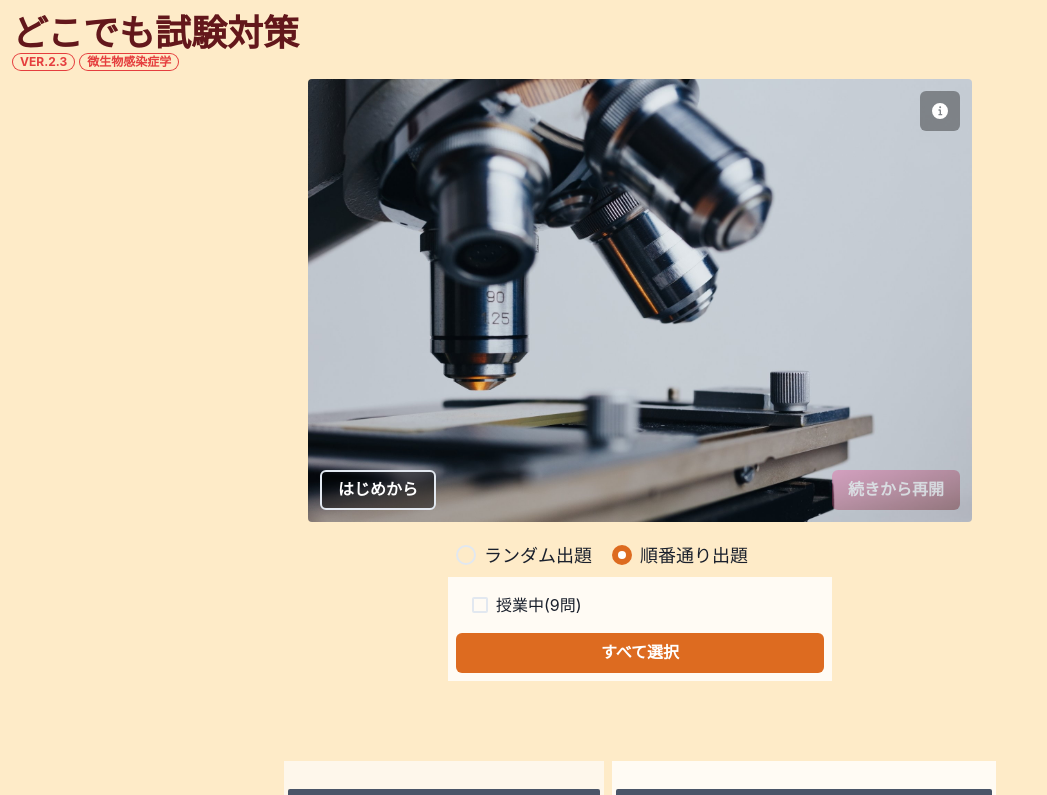
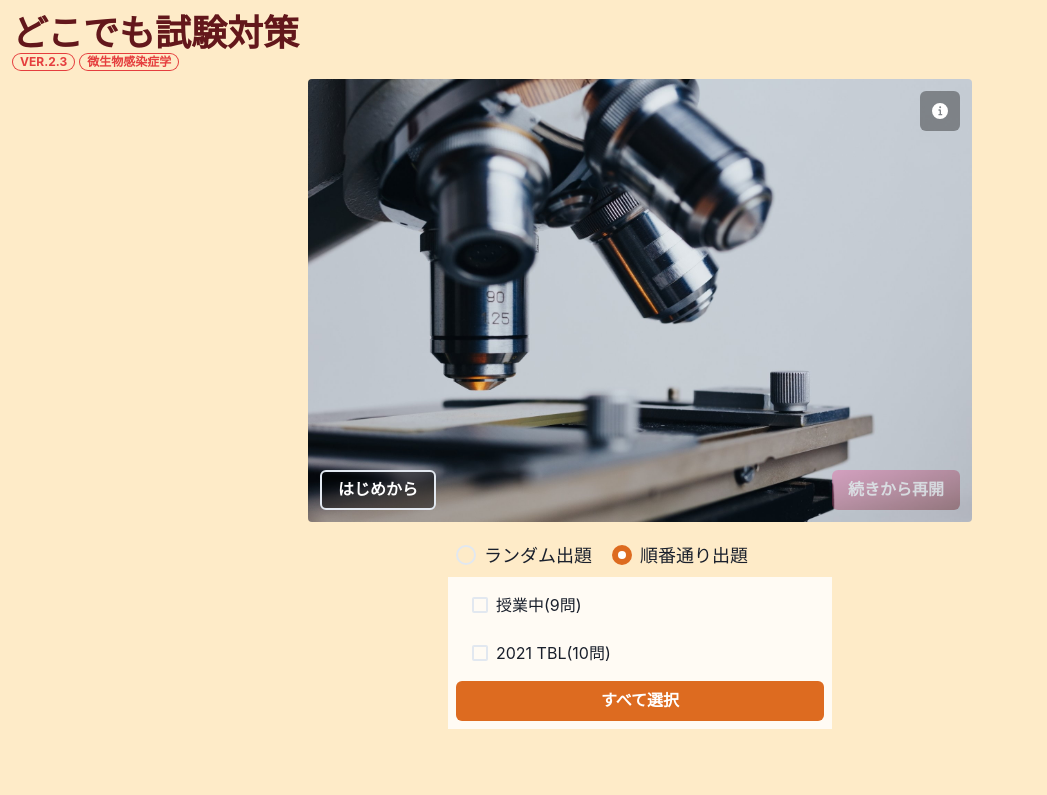
Before and after one commit to Igaki12/anywhere-microbiology, a React (Create React App) app: page / in a window 1280 px wide. Shown: the top 795 px of the page, without its empty margins (0-1047 px from the left). Built offline with nearby package versions, Linux system fonts and the light colour scheme.

Commit message:
addded from mac

```diff
--- a/src/useQuestionList.js
+++ b/src/useQuestionList.js
@@ -108,7 +108,201 @@ export const useQuestionList = () => {
         //   commentary: '',
         // },
       ],
-    },
+    },{
+      groupTag:"2021 TBL",
+      groupContents:[
+                {
+          detailInfo: '',
+          questionImg: [],
+          questionSentence:
+            '芽胞を形成する菌に有効でない滅菌・消毒法はどれか',
+          answerImg: [],
+          choices:["酸化エチレンガス滅菌","アルコール","高圧蒸気滅菌","過酸化水素低温ガスプラズマ滅菌","界面活性剤"],
+          answer: '',
+          commentary: '',
+        },
+        {
+          detailInfo: '',
+          questionImg: [],
+          questionSentence:
+            'どれか',
+          answerImg: [],
+          choices:["","","","",""],
+          answer: '',
+          commentary: '',
+        },
+        {
+          detailInfo: '',
+          questionImg: [],
+          questionSentence:
+            'どれか',
+          answerImg: [],
+          choices:["","","","",""],
+          answer: '',
+          commentary: '',
+        },
+        {
+          detailInfo: '',
+          questionImg: [],
+          questionSentence:
+            'どれか',
+          answerImg: [],
+          choices:["","","","",""],
+          answer: '',
+          commentary: '',
+        },
+        {
+          detailInfo: '',
+          questionImg: [],
+          questionSentence:
+            'どれか',
+          answerImg: [],
+          choices:["","","","",""],
+          answer: '',
+          commentary: '',
+        },
+        {
+          detailInfo: '',
+          questionImg: [],
+          questionSentence:
+            'どれか',
+          answerImg: [],
+          choices:["","","","",""],
+          answer: '',
+          commentary: '',
+        },
+        {
+          detailInfo: '',
+          questionImg: [],
+          questionSentence:
+            'どれか',
+          answerImg: [],
+          choices:["","","","",""],
+          answer: '',
+          commentary: '',
+        },
+        {
+          detailInfo: '',
+          questionImg: [],
+          questionSentence:
+            'どれか',
+          answerImg: [],
+          choices:["","","","",""],
+          answer: '',
+          commentary: '',
+        },
+        {
+          detailInfo: '',
+          questionImg: [],
+          questionSentence:
+            'どれか',
+          answerImg: [],
+          choices:["","","","",""],
+          answer: '',
+          commentary: '',
+        },
+        {
+          detailInfo: '',
+          questionImg: [],
+          questionSentence:
+            'どれか',
+          answerImg: [],
+          choices:["","","","",""],
+          answer: '',
+          commentary: '',
+        },
+                // {
+        //   detailInfo: '',
+        //   questionImg: [],
+        //   questionSentence:
+        //     '',
+        //   answerImg: [],
+        //   answer: '',
+        //   commentary: '',
+        // },
+                // {
+        //   detailInfo: '',
+        //   questionImg: [],
+        //   questionSentence:
+        //     '',
+        //   answerImg: [],
+        //   answer: '',
+        //   commentary: '',
+        // },
+                // {
+        //   detailInfo: '',
+        //   questionImg: [],
+        //   questionSentence:
+        //     '',
+        //   answerImg: [],
+        //   answer: '',
+        //   commentary: '',
+        // },
+                // {
+        //   detailInfo: '',
+        //   questionImg: [],
+        //   questionSentence:
+        //     '',
+        //   answerImg: [],
+        //   answer: '',
+        //   commentary: '',
+        // },
+                // {
+        //   detailInfo: '',
+        //   questionImg: [],
+        //   questionSentence:
+        //     '',
+        //   answerImg: [],
+        //   answer: '',
+        //   commentary: '',
+        // },
+                // {
+        //   detailInfo: '',
+        //   questionImg: [],
+        //   questionSentence:
+        //     '',
+        //   answerImg: [],
+        //   answer: '',
+        //   commentary: '',
+        // },
+                // {
+        //   detailInfo: '',
+        //   questionImg: [],
+        //   questionSentence:
+        //     '',
+        //   answerImg: [],
+        //   answer: '',
+        //   commentary: '',
+        // },
+                // {
+        //   detailInfo: '',
+        //   questionImg: [],
+        //   questionSentence:
+        //     '',
+        //   answerImg: [],
+        //   answer: '',
+        //   commentary: '',
+        // },
+                // {
+        //   detailInfo: '',
+        //   questionImg: [],
+        //   questionSentence:
+        //     '',
+        //   answerImg: [],
+        //   answer: '',
+        //   commentary: '',
+        // },
+                // {
+        //   detailInfo: '',
+        //   questionImg: [],
+        //   questionSentence:
+        //     '',
+        //   answerImg: [],
+        //   answer: '',
+        //   commentary: '',
+        // },
+      ]
+    }
   ])
   const showQuestionList = () => {
     return questionList
```
